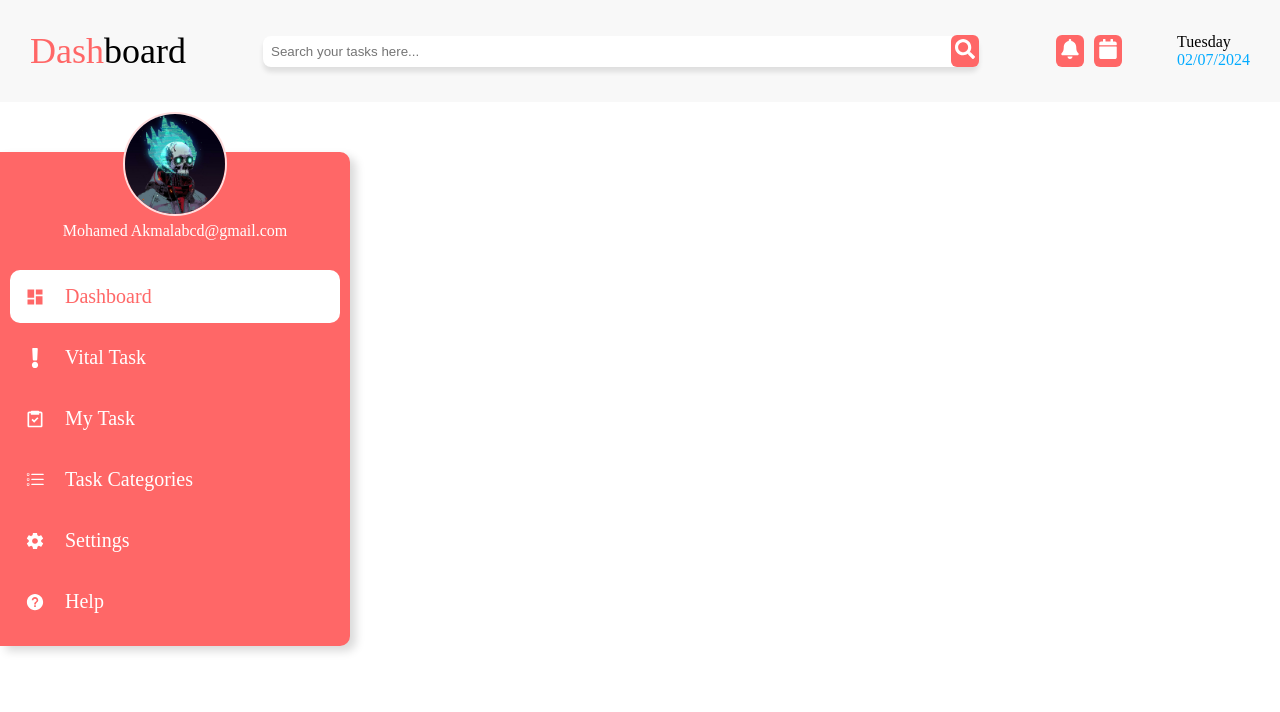
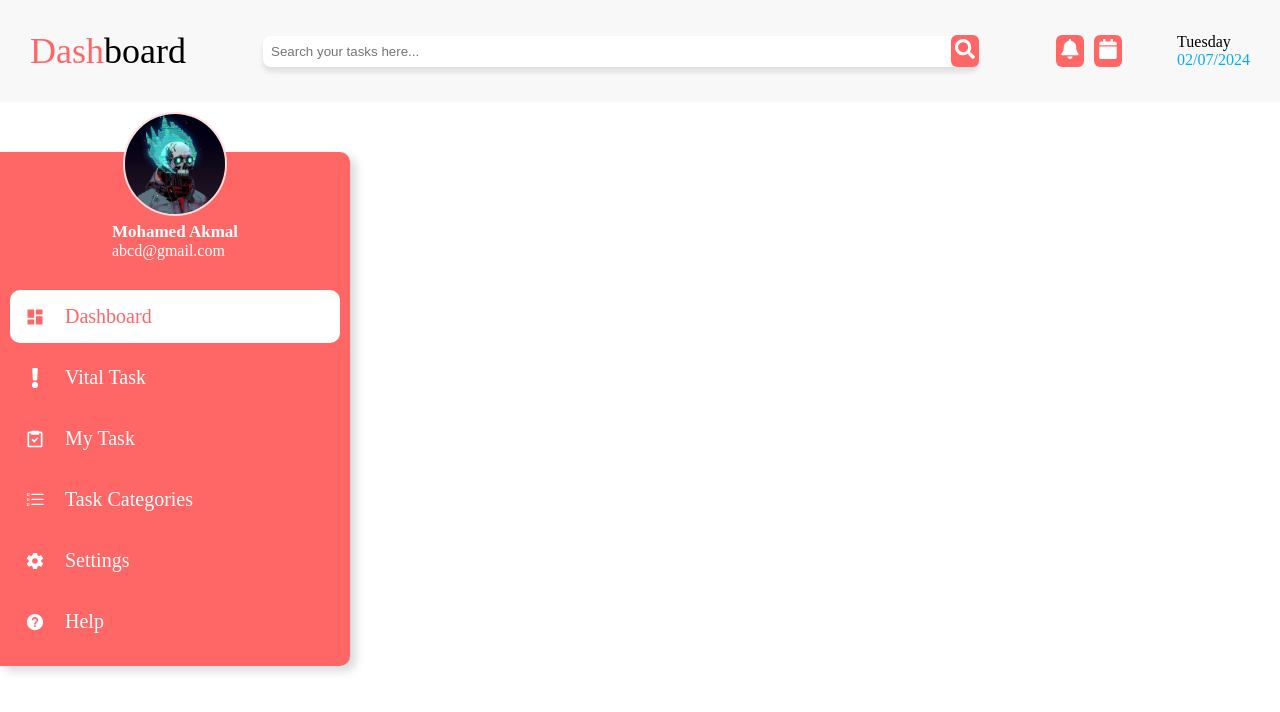
Before and after one commit to Akmal1796/ToDoApp, a React (Vite) app: page / in a window 1280 px wide. Shown: the top 712 px of the page. Built offline with nearby package versions, Linux system fonts and the light colour scheme.

Commit message:
Makes small change to the sidebar

```diff
--- a/src/Components/Sidebar.css
+++ b/src/Components/Sidebar.css
@@ -25,6 +25,16 @@
     top: -110px;
 }
 
+.profile-detail {
+    display: flex;
+    flex-direction: column;
+}
+
+.name {
+    font-size: 17px;
+    font-weight: bold;
+}
+
 .sidebar-items {
     list-style: none;
     display: flex;
@@ -38,6 +48,8 @@
     margin-bottom: 8px;
     display: flex;
     align-items: center;
+    cursor: pointer;
+    transition: font-size 0.3s;
 }
 
 .sidebar-icons {
@@ -46,6 +58,7 @@
 
 .sidebar-items li:hover {
     background-color: rgba(256, 256, 256, 0.3);
+    font-size: 21px;
 }
 
 .active {
--- a/src/Components/Sidebar.jsx
+++ b/src/Components/Sidebar.jsx
@@ -13,8 +13,10 @@ const Sidebar = () => {
     <div className='sidebar-section'>
         <div className='profile-container'>
             <img src={profile} className='profile-img'/>
-            <p>Mohamed Akmal</p>
-            <p>abcd@gmail.com</p>
+            <div className='profile-detail'>
+                <p className='name'>Mohamed Akmal</p>
+                <p>abcd@gmail.com</p>
+            </div>
         </div>
         <ul className='sidebar-items'>
             <li className='active'>
```
